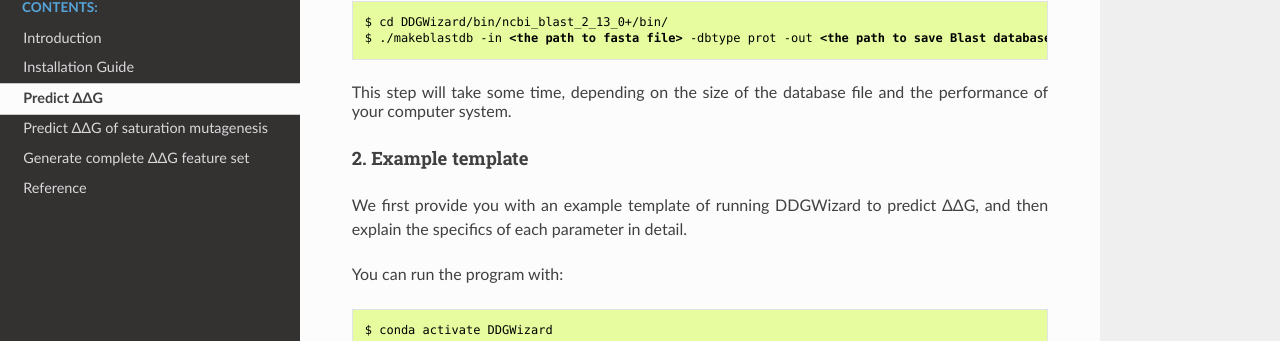
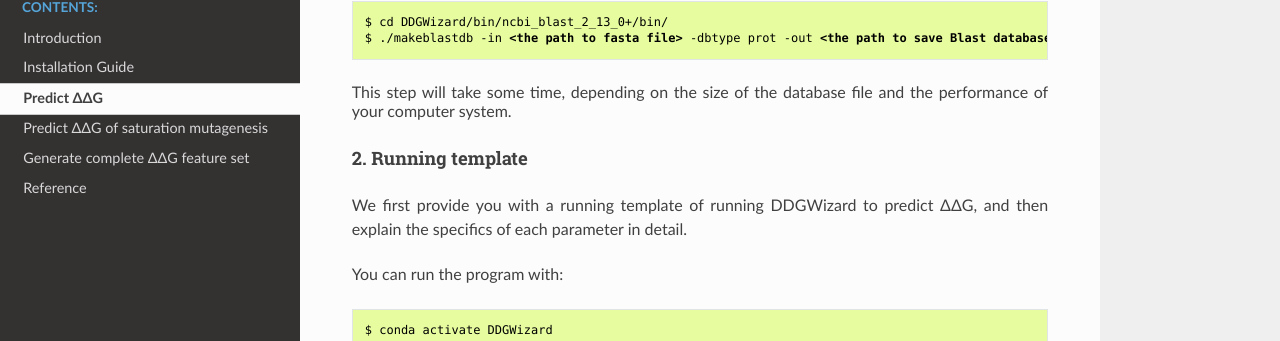
Before and after one commit to Mingkai14/DDGWizard, a Sphinx documentation site: the page built from Docs/Predict_ddg.rst, in a window 1280 px wide and 900 px high, scrolled down 586 px. Shown: the part 114-455 px from the top of the window. Built offline with Sphinx 7.4.7 and the Read the Docs theme 2.0.0, drawn with Linux system fonts in a browser that asks for light colours.

Commit message:
Update Predict_ddg.rst

```diff
--- a/Docs/Predict_ddg.rst
+++ b/Docs/Predict_ddg.rst
@@ -77,8 +77,8 @@
 .. raw:: html
 
     <div style="text-align: justify;">
-    <h4>2. Example template</h4>
-    <p>We first provide you with an example template of running DDGWizard to predict ΔΔG, and then explain the specifics of each parameter in detail.</p>
+    <h4>2. Running template</h4>
+    <p>We first provide you with a running template of running DDGWizard to predict ΔΔG, and then explain the specifics of each parameter in detail.</p>
     <p></p>
     You can run the program with:
     <p></p>
```
